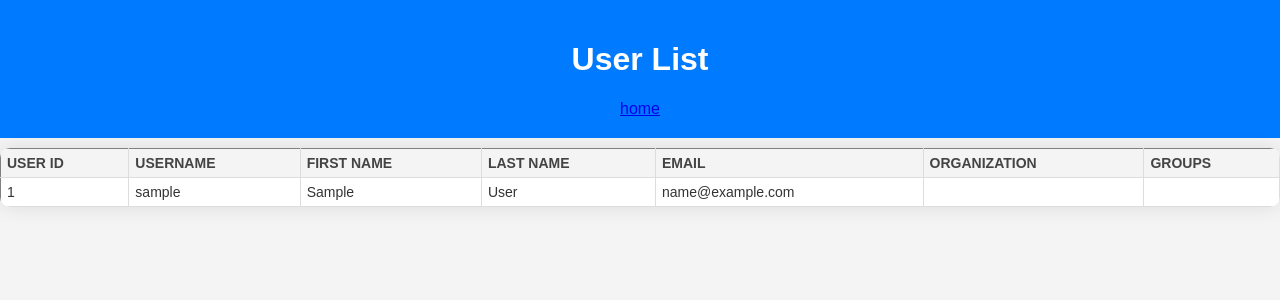
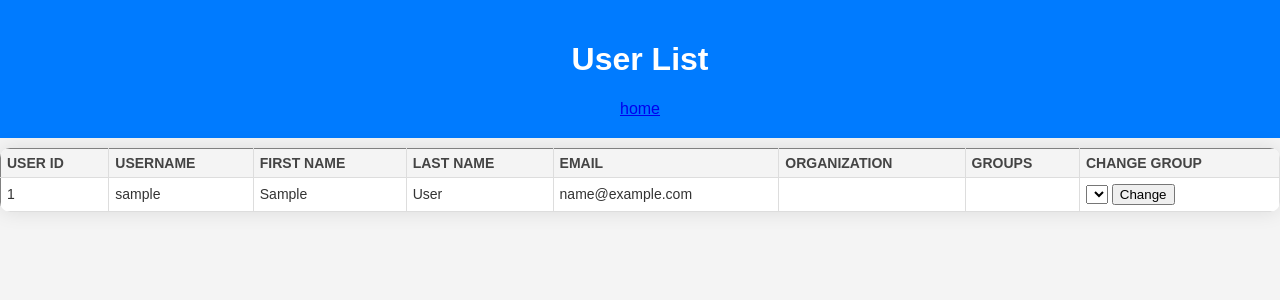
Before and after one commit to Syncline-blip/UN-RCE-WA-Database, a Django app: page /users_list/ in a window 1280 px wide. Shown: the top 300 px of the page. Run offline with Django 4.2, Linux system fonts and the light colour scheme; tables that the repository leaves empty hold one stand-in row (values such as "Sample post"); lists and menus that the app fills with data are empty.

Commit message:
Updated user list

```diff
--- a/unrce_project/unrce/templates/unrce/users_list.html
+++ b/unrce_project/unrce/templates/unrce/users_list.html
@@ -95,6 +95,7 @@
               <th>Email</th>
               <th>Organization</th>
               <th>Groups</th>
+              <th>Change Group</th>
           </tr>
       </thead>
       <tbody>
@@ -106,6 +107,17 @@
                   <td>{{ user.email }}</td>
                   <td>{{ user.profile.organization }}</td>
                   <td>{{ user.groups.all|join:", " }}</td>
+                  <td>
+                    <form method="post" action="{% url 'change_group' user.id %}">
+                        {% csrf_token %}
+                        <select name="group">
+                            {% for group in all_groups %}
+                                <option value="{{ group.id }}" {% if group in user.groups.all %}selected{% endif %}>{{ group.name }}</option>
+                            {% endfor %}
+                        </select>
+                        <input type="submit" value="Change">
+                    </form>
+                </td>
               </tr>
           {% endfor %}
       </tbody>
--- a/unrce_project/unrce/urls.py
+++ b/unrce_project/unrce/urls.py
@@ -27,6 +27,7 @@ urlpatterns = [
     path('org_eoi/', views.org_eoi, name='org_eoi'),
     path('browse_reports/', views.browse_reports, name='browse_reports'),
     path('approve_report/<int:report_id>/', views.approve_report, name='approve_report'),
+    path('change-group/<int:user_id>/', views.change_group, name='change_group'),
 
 ]
 
--- a/unrce_project/unrce/views.py
+++ b/unrce_project/unrce/views.py
@@ -190,6 +190,7 @@ def users_list(request):
     users = User.objects.all().prefetch_related('groups', 'account')
     context = {
         'users': users,
+        'all_groups': Group.objects.all()
     }
     return render(request, 'unrce/users_list.html', context)
 
@@ -405,3 +406,14 @@ def approve_report(request, report_id):
     report.approved = True
     report.save()
     return redirect('report_details', report_id=report_id)
+
+@login_required
+def change_group(request, user_id):
+    user = get_object_or_404(User, id=user_id)
+    if request.method == 'POST':
+        group_id = request.POST.get('group')
+        group = get_object_or_404(Group, id=group_id)
+        user.groups.clear()  # Remove user from all current groups
+        user.groups.add(group)  # Add user to the selected group
+        user.save()
+    return redirect('users_list')
```
